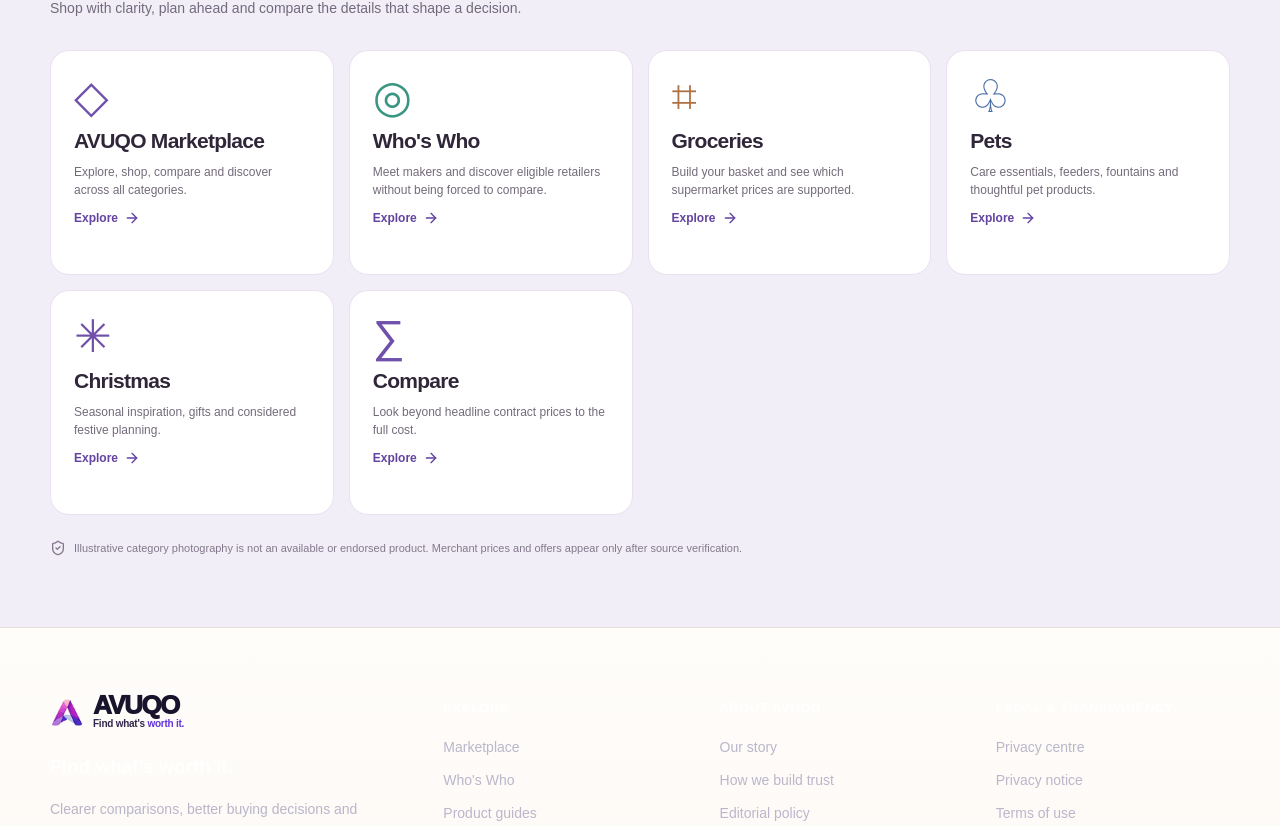
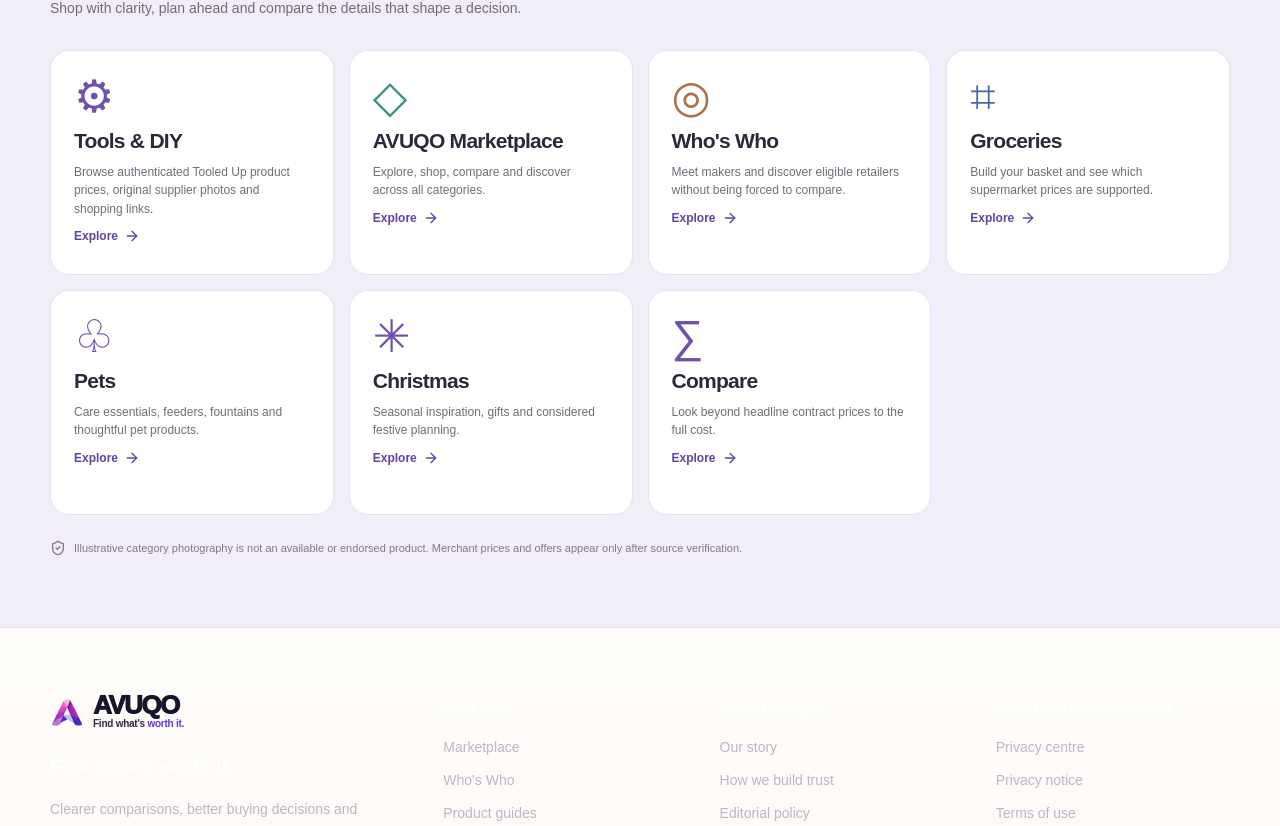
Before and after one commit to crkian/AVUQO, a Next.js app: page /categories in a window 1280 px wide. Shown: the part 4455-5281 px from the top of the page. Built offline with nearby package versions, Linux system fonts and the light colour scheme; no server answers; the database is empty.

Commit message:
Link verified Tooled Up live catalogue from public category directory

```diff
--- a/app/categories/page.tsx
+++ b/app/categories/page.tsx
@@ -18,6 +18,7 @@ const makeTitle=(slug:string)=>({
  shopping:"Shopping",motoring:"Motoring",travel:"Travel",gifts:"Gifts",beauty:"Beauty",fashion:"Fashion"
 } as Record<string,string>)[slug]??slug;
 const journeys=[
+ {label:"Tools & DIY",href:"/tools",summary:"Browse authenticated Tooled Up product prices, original supplier photos and shopping links.",symbol:"⚙"},
  {label:"AVUQO Marketplace",href:"/marketplace",summary:"Explore, shop, compare and discover across all categories.",symbol:"◇"},
  {label:"Who\u0027s Who",href:"/whos-who",summary:"Meet makers and discover eligible retailers without being forced to compare.",symbol:"◎"},
  {label:"Groceries",href:"/groceries",summary:"Build your basket and see which supermarket prices are supported.",symbol:"⌗"},
```
